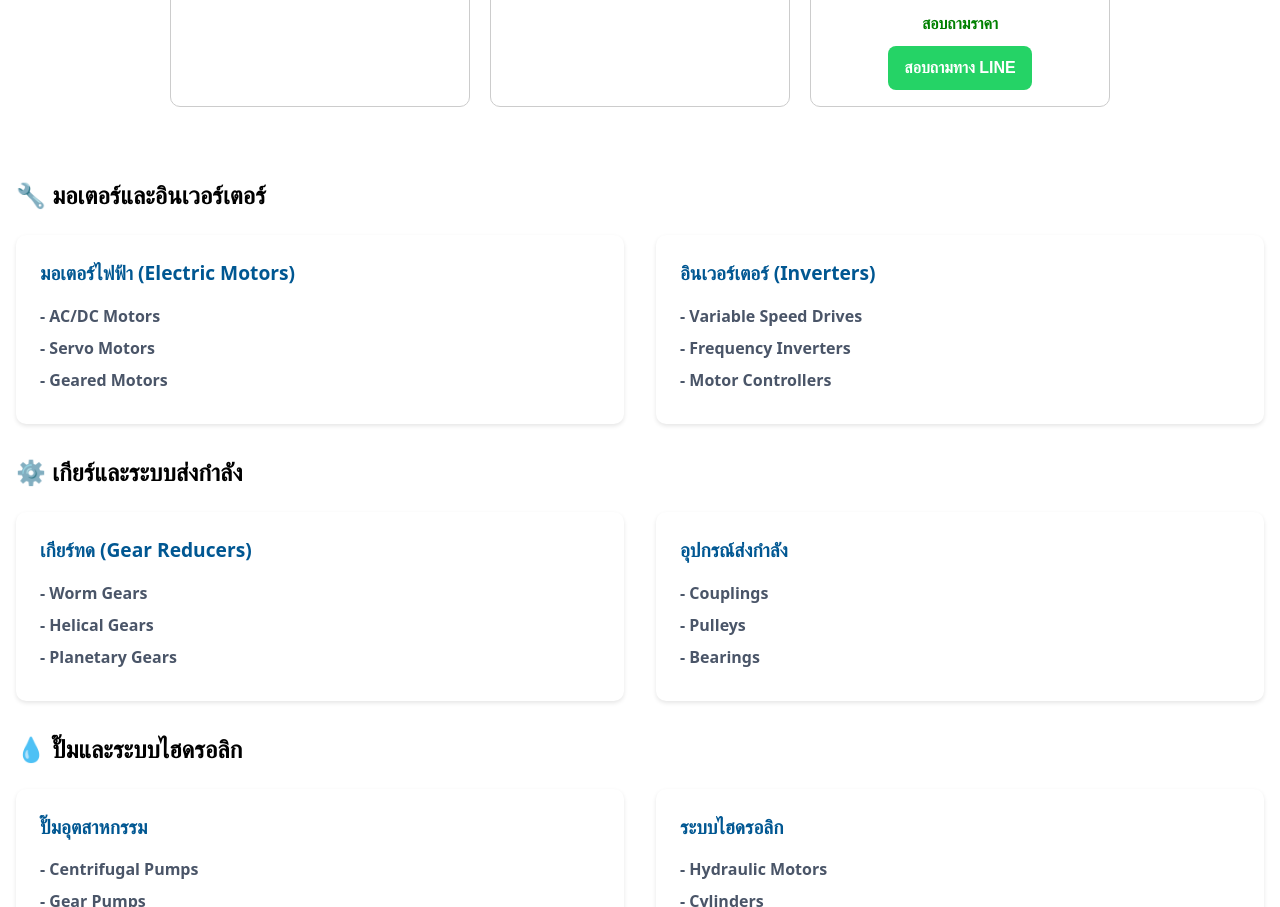
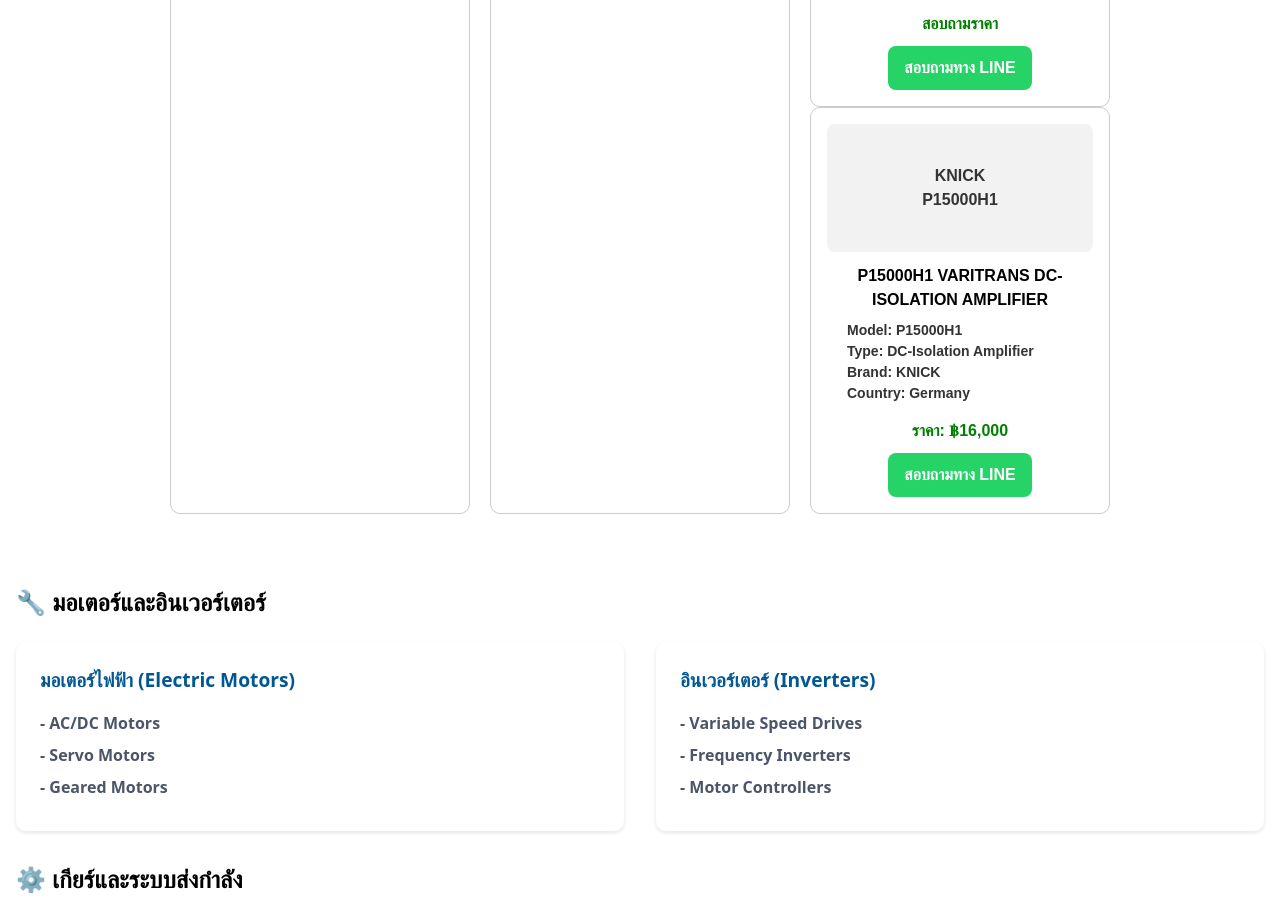
Before and after one commit to wattikorn1979/siamglobalsourcing, a plain HTML site: page index.html in a window 1280 px wide. Shown: the part 2685-3592 px from the top of the page. Drawn offline with nearby package versions, Linux system fonts and the light colour scheme.

Commit message:
Update index.html

```diff
--- a/index.html
+++ b/index.html
@@ -304,6 +304,28 @@
   </a>
 </div>
 
+         <!-- ✅ สินค้า 8 -->
+      <div class="product" style="border:1px solid #ccc; border-radius:10px; padding:16px; width:300px; text-align:center;">
+  <!-- แทนภาพด้วยกล่องชื่อแบรนด์ -->
+  <div style="background-color:#f2f2f2; padding:40px 10px; border-radius:8px; font-weight:bold; font-size:16px; color:#333;">
+    KNICK<br>P15000H1
+  </div>
+
+  <h3 style="font-size:16px; margin:12px 0 8px;">P15000H1 VARITRANS DC-ISOLATION AMPLIFIER</h3>
+
+  <ul style="font-size:14px; text-align:left; padding-left:20px; color:#333;">
+    <li><strong>Model:</strong> P15000H1</li>
+    <li><strong>Type:</strong> DC-Isolation Amplifier</li>
+    <li><strong>Brand:</strong> KNICK</li>
+    <li><strong>Country:</strong> Germany</li>
+  </ul>
+
+  <p style="font-size:16px; color:green; font-weight:bold; margin-top:15px;">ราคา: ฿16,000</p>
+  <a href="https://line.me/ti/p/~siamglobal" target="_blank" style="display:inline-block; background-color:#25D366; color:white; padding:10px 16px; border-radius:8px; text-decoration:none; font-weight:bold; margin-top:10px;">
+    สอบถามทาง LINE
+  </a>
+</div>
+
   </div>
 </section>
 
```
